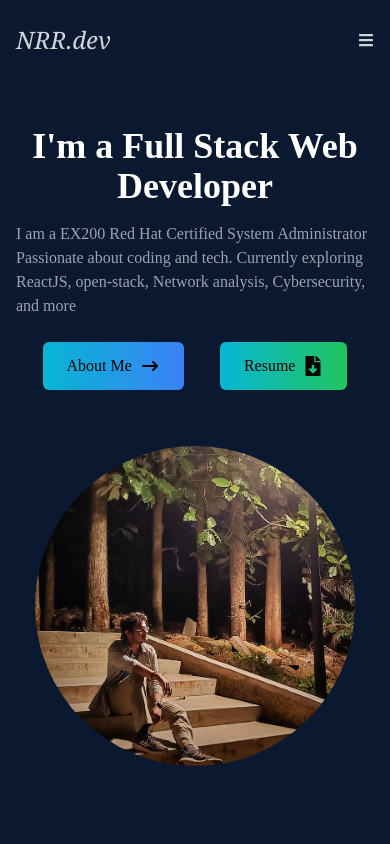
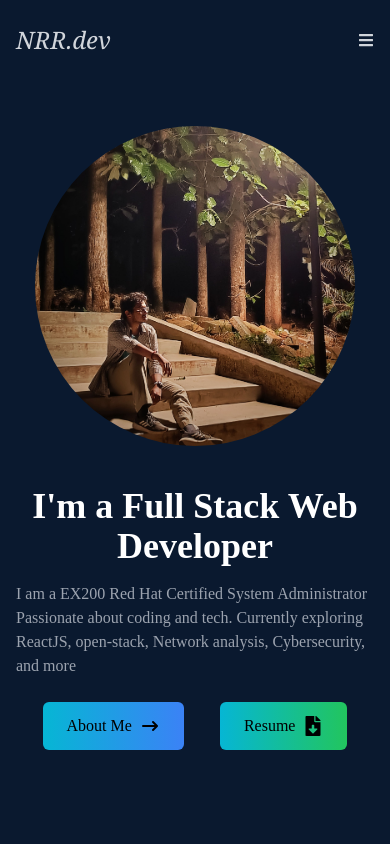
Before and after one commit to navaneet-rao/navaneet-rao.github.io, a React (Create React App) app: page / in a window 390 px wide. Shown: the top 844 px of the page. Built offline with nearby package versions, Linux system fonts and the light colour scheme.

Commit message:
home portrait changes

```diff
--- a/src/components/Home.jsx
+++ b/src/components/Home.jsx
@@ -17,8 +17,15 @@ const Home = () => {
   };
   return (
     <div name="home" className="h-screen w-full bg-[#0a192f]">
-      <div className="max-w-screen-lg mx-auto flex flex-col items-center justify-center h-full px-4 md:flex-row ">
+      <div className="max-w-[1200px] mx-auto flex flex-col items-center justify-center h-full px-4 md:flex-row ">
         <div className="flex flex-col justify-center py-12  wide:landscape:mt-16 ">
+          <div className=" wide:landscape:mt-6 mx-auto portrait:py-[40px] landscape:hidden">
+            <img
+              src={me}
+              alt="my profile"
+              className="rounded-full xl:h-auto xl:max-w-lg xl:ms-auto max-w-xs  wide:landscape:max-w-[200px]  "
+            />
+          </div>
           <h2 className="sm:text-7xl text-4xl font-bold text-white portrait:text-center  wide:landscape:text-4xl">
             I'm a Full Stack Web Developer
           </h2>
@@ -58,11 +65,11 @@ const Home = () => {
             </ul>
           </div>
         </div>
-        <div className=" wide:landscape:mt-6">
+        <div className=" wide:landscape:mt-6 mx-auto portrait:py-[40px] portrait:hidden">
           <img
             src={me}
             alt="my profile"
-            className="rounded-full xl:h-auto xl:max-w-lg xl:ms-auto max-w-xs  wide:landscape:max-w-[200px]  "
+            className="rounded-full xl:h-auto xl:max-w-[420px] xl:ms-auto max-w-xs  wide:landscape:max-w-[300px]  "
           />
         </div>
       </div>
```
